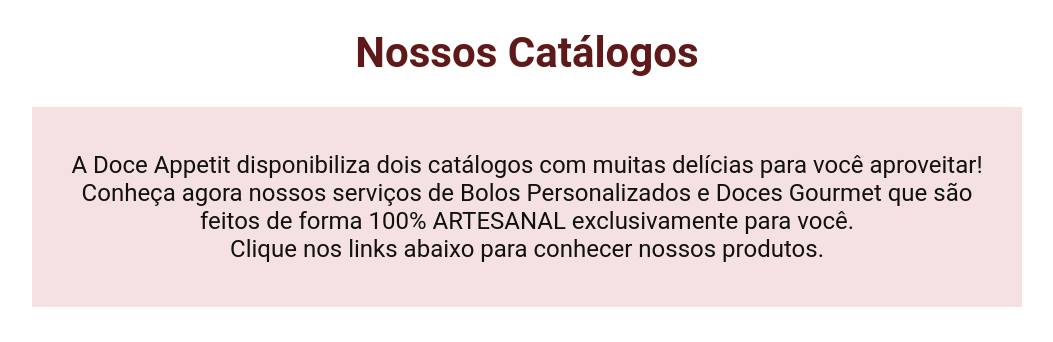
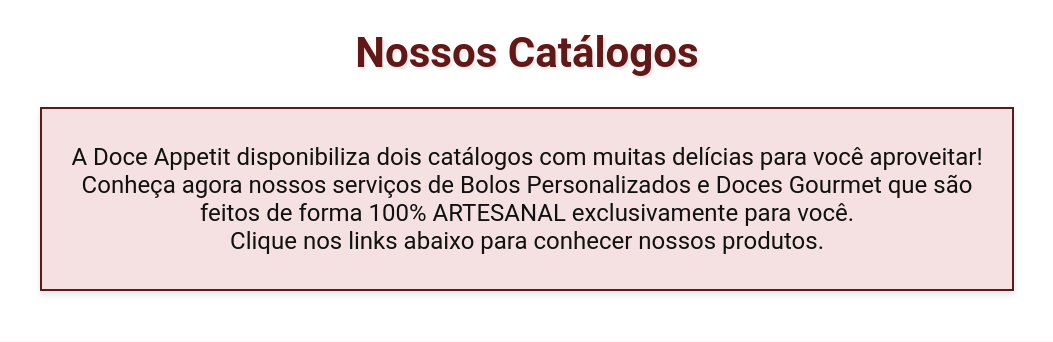
Before and after one commit to patriciagrocha/projeto-doceria, a PHP site: page /catalogos.php in a window 1280 px wide. Shown: the top 342 px of the page, without its empty margins (113-1166 px from the left). Run offline with PHP 8.4, Linux system fonts and the light colour scheme.

Commit message:
fotos add e containers no catalogos

```diff
--- a/catalogos.php
+++ b/catalogos.php
@@ -10,6 +10,7 @@
             font-family: "Roboto";
             margin-bottom: 20px; /* Define a margem inferior */
             text-align: center; /* Centraliza o texto */
+            text-shadow: 2px 2px 3px #F5E1E1; /* Adiciona uma sombra suave */
         }
         .p { /* texto fora dos containers*/
             font-family: "Roboto";
@@ -19,7 +20,9 @@
             max-width: 950px;
             margin: 30px auto; /* Margem superior e inferior de 30px, e margens laterais automáticas para centralizar */
             background-color: #F5E1E1;
-            padding: 20px; /* Adiciona preenchimento ao redor do texto */
+            border: 2px solid rgb(96, 25, 25); /* Adiciona uma borda de cor vinho */
+            padding: 10px; /* Adiciona um preenchimento interno para a borda */
+            box-shadow: 0px 4px 6px rgba(0, 0, 0, 0.1); /* Adiciona uma sombra suave */
         }
 
         /* Estilos para o container */
@@ -39,7 +42,7 @@
             border-radius: 50%;
             max-width: 100%; /* Ajusta a largura máxima da imagem para 100% */
             height: auto; /* Permite que a altura seja ajustada proporcionalmente à largura */
-            max-height: 200px; /* Define a altura máxima da imagem */
+            max-height: 250px; /* Define a altura máxima da imagem */
             margin-right: -150px;
         }
 
@@ -84,7 +87,7 @@
 
     <!-- Primeiro container-->
     <div class="container">
-        <img src="imgs\IMG-20231108-WA0017.jpg">
+        <img src="imgs\boloc.jpg">
         <div class="text">
             <h2 class="especialidade">Bolos Personalizados</h2>
             <p>É ele quem vai fechar com chave de ouro o evento que você planejou com todo carinho. Ele vai transmitir à seus convidados a sua personalidade através do sabor e da decoração que refletem o seu gosto. Pensando nisso, a Doce Appetit preparou um catálogo com mais de 20 combinações diferentes para você escolher</p>
@@ -96,7 +99,7 @@
 
     <!-- Segundo container -->
     <div class="container">
-        <img src="imgs/IMG-20231108-WA0018.jpg">
+        <img src="imgs/brigadeiros1.jpg">
         <div class="text">
             <h2 class="especialidade">Doces Gourmet</h2>
             <p>Os famosos "docinhos de festa" fazem toda a diferença nos nossos momentos especiais. Por trabalhamos com um avariedade dos melhores Doces Gourmet para lhe oferecer uma experiencia memorável, desde o brigadeiro tradicional até doces personalizados com o seu gosto! </p>
```
Also changed, not shown: imgs/Bolos.png (added), imgs/boloc.jpg (added), imgs/bolomaria.jpg (added).
